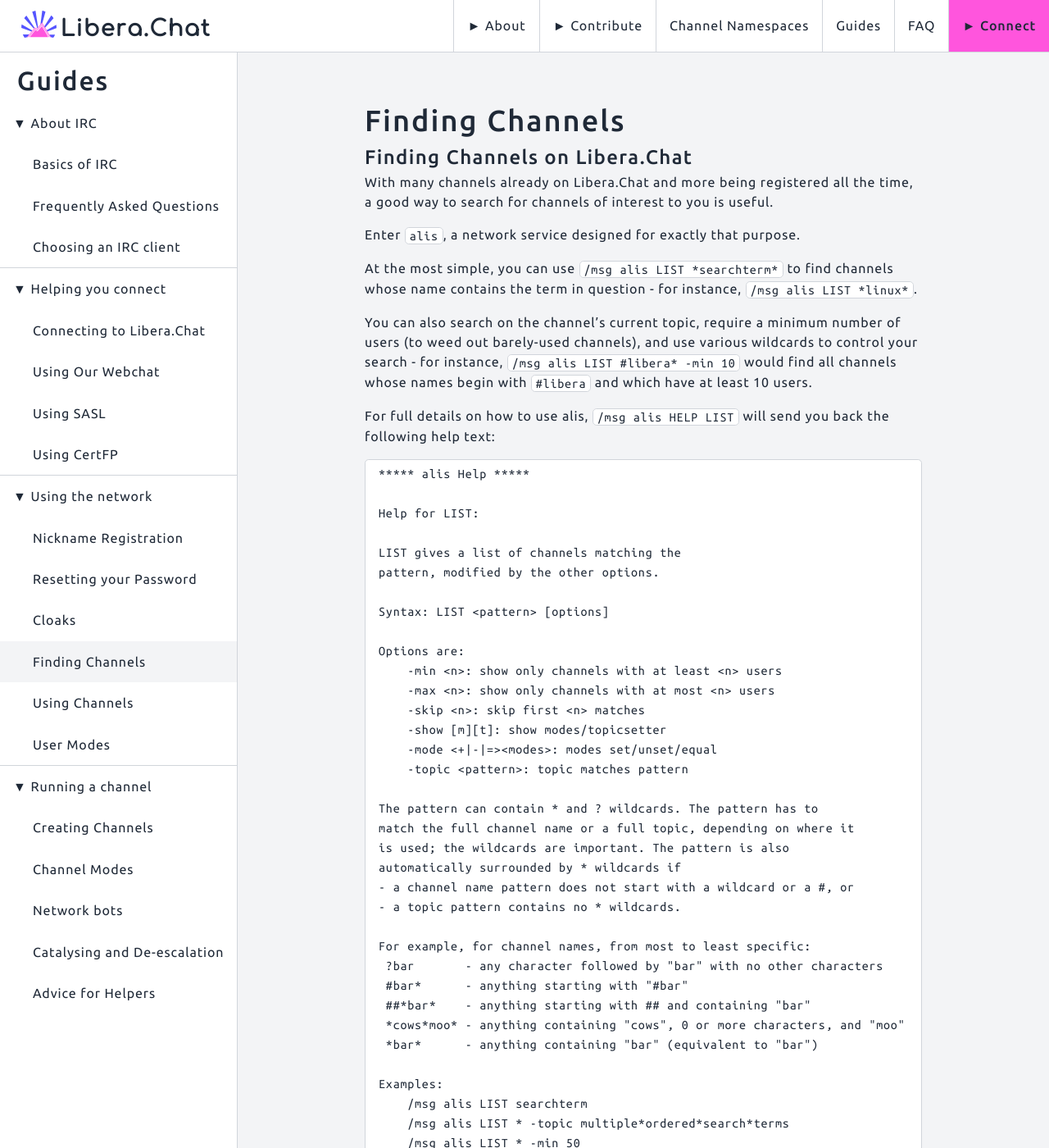
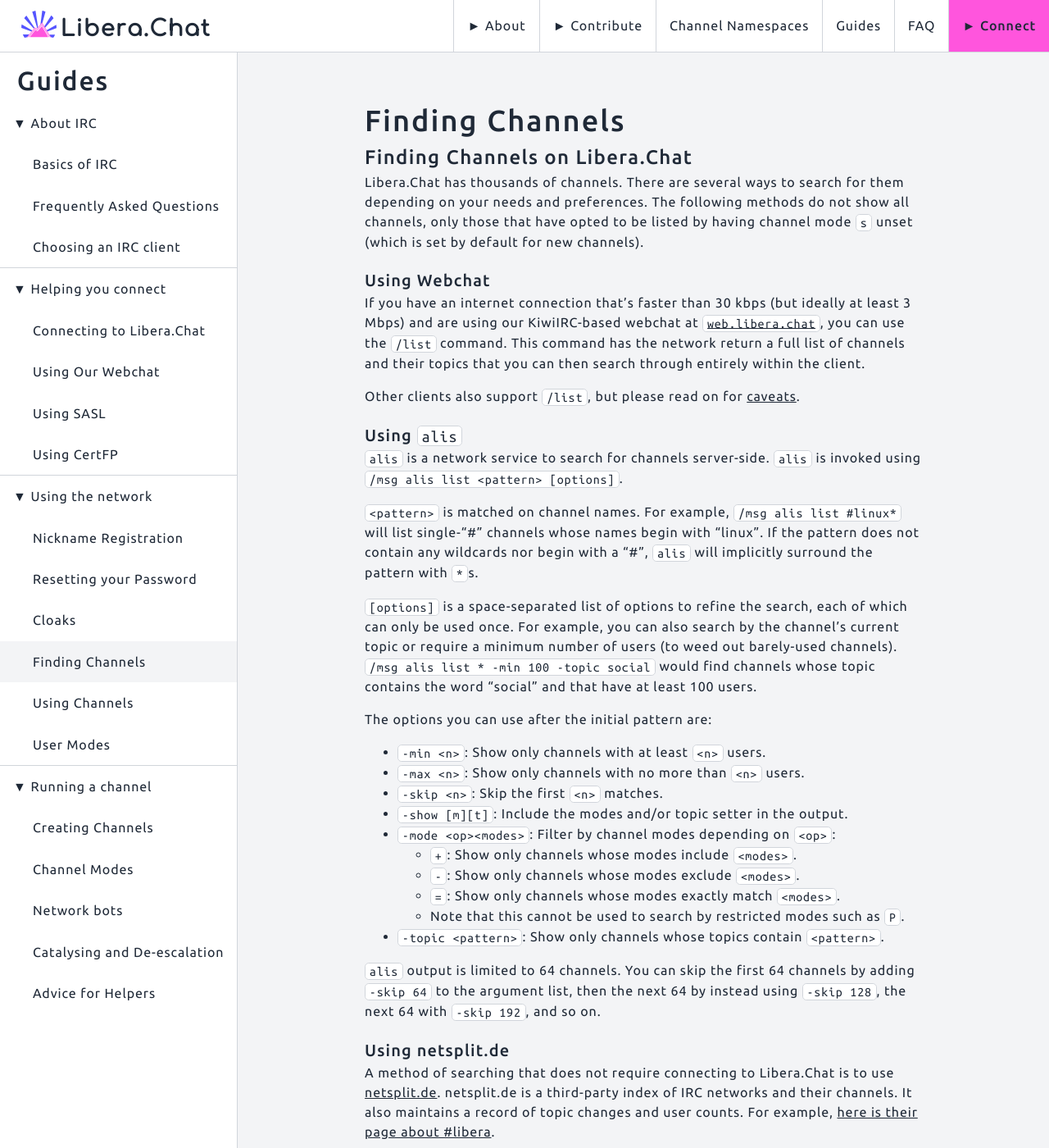
Before and after one commit to Libera-Chat/libera-chat.github.io, a Jekyll site: the page built from content/_guides/findingchannels.md, in a window 1280 px wide and 1400 px high. Shown: the whole window at 82% size. Built offline with Jekyll 4.4.1, drawn with Linux system fonts in a browser that asks for light colours; some of the changed text lies outside the part shown.

Commit message:
Rewrite the "finding channels" guide (#311)
* Rewrite findingchannels.md

* Apply suggestions from internal staff discussion

* Fixup style issues

The "proper names" lint is a false positive here,
but web.libera.chat is now wrapped in a code block to mitigate that.

* Tidy up the alis section

* Normalize use of "Show only" in alis section

````diff
--- a/content/_guides/findingchannels.md
+++ b/content/_guides/findingchannels.md
@@ -1,72 +1,86 @@
 ---
 title: Finding Channels
 category: using
-credits: web7
 weight: 40
 ---
 
 ## Finding Channels on Libera.Chat
 
-With many channels already on Libera.Chat and more being registered all the
-time, a good way to search for channels of interest to you is useful.
+Libera.Chat has thousands of channels. There are several ways to
+search for them depending on your needs and preferences.
+The following methods do not show all channels,
+only those that have opted to be listed by having channel mode `s` unset
+(which is set by default for new channels).
 
-Enter `alis`, a network service designed for exactly that purpose.
+### Using Webchat
 
-At the most simple, you can use `/msg alis LIST *searchterm*` to find channels
-whose name contains the term in question - for instance,
-`/msg alis LIST *linux*`.
+If you have an internet connection that's faster than 30 kbps
+(but ideally at least 3 Mbps) and are using our KiwiIRC-based webchat at
+[`web.libera.chat`](https://web.libera.chat), you can use the `/list` command.
+This command has the network return a full list of channels and their
+topics that you can then search through entirely within the client.
 
-You can also search on the channel's current topic, require a minimum number of
-users (to weed out barely-used channels), and use various wildcards to control
-your search - for instance, `/msg alis LIST #libera* -min 10` would find all
-channels whose names begin with `#libera` and which have at least 10 users.
+Other clients also support `/list`, but please read on for
+[caveats](#using-other-irc-clients).
 
-For full details on how to use alis, `/msg alis HELP LIST` will send you back
-the following help text:
+### Using `alis`
 
-```irc
-***** alis Help *****
+`alis` is a network service to search for channels server-side.
+`alis` is invoked using `/msg alis list <pattern> [options]`.
 
-Help for LIST:
+`<pattern>` is matched on channel names.
+For example, `/msg alis list #linux*` will list single-"#" channels whose
+names begin with "linux". If the pattern does not contain any wildcards
+nor begin with a "#", `alis` will implicitly surround the pattern with `*`s.
 
-LIST gives a list of channels matching the
-pattern, modified by the other options.
+`[options]` is a space-separated list of options to refine the search,
+each of which can only be used once.
+For example, you can also search by the channel's current topic or
+require a minimum number of users (to weed out barely-used channels).
+`/msg alis list * -min 100 -topic social` would find channels whose
+topic contains the word "social" and that have at least 100 users.
 
-Syntax: LIST <pattern> [options]
+The options you can use after the initial pattern are:
 
-Options are:
-    -min <n>: show only channels with at least <n> users
-    -max <n>: show only channels with at most <n> users
-    -skip <n>: skip first <n> matches
-    -show [m][t]: show modes/topicsetter
-    -mode <+|-|=><modes>: modes set/unset/equal
-    -topic <pattern>: topic matches pattern
+- `-min <n>`: Show only channels with at least `<n>` users.
+- `-max <n>`: Show only channels with no more than `<n>` users.
+- `-skip <n>`: Skip the first `<n>` matches.
+- `-show [m][t]`: Include the modes and/or topic setter in the output.
+- `-mode <op><modes>`: Filter by channel modes depending on `<op>`:
+  - `+`: Show only channels whose modes include `<modes>`.
+  - `-`: Show only channels whose modes exclude `<modes>`.
+  - `=`: Show only channels whose modes exactly match `<modes>`.
+  - Note that this cannot be used to search by restricted modes such as `P`.
+- `-topic <pattern>`: Show only channels whose topics contain `<pattern>`.
 
-The pattern can contain * and ? wildcards. The pattern has to
-match the full channel name or a full topic, depending on where it
-is used; the wildcards are important. The pattern is also
-automatically surrounded by * wildcards if
-- a channel name pattern does not start with a wildcard or a #, or
-- a topic pattern contains no * wildcards.
+`alis` output is limited to 64 channels. You can skip the first 64 channels by
+adding `-skip 64` to the argument list, then the next 64 by instead using
+`-skip 128`, the next 64 with `-skip 192`, and so on.
 
-For example, for channel names, from most to least specific:
- ?bar       - any character followed by "bar" with no other characters
- #bar*      - anything starting with "#bar"
- ##*bar*    - anything starting with ## and containing "bar"
- *cows*moo* - anything containing "cows", 0 or more characters, and "moo"
- *bar*      - anything containing "bar" (equivalent to "bar")
+### Using netsplit.de
 
-Examples:
-    /msg alis LIST searchterm
-    /msg alis LIST * -topic multiple*ordered*search*terms
-    /msg alis LIST * -min 50
-    /msg alis LIST #foo*
-    /msg alis LIST #foo* -mode =n
-    /msg alis LIST *freetopic* -mode -t -show mt
-    /msg alis LIST ##nocolors* -mode +c -show t
+A method of searching that does not require connecting to Libera.Chat is to
+use [netsplit.de](https://netsplit.de/channels/?net=libera.chat).
+netsplit.de is a third-party index of IRC networks and their channels.
+It also maintains a record of topic changes and user counts.
+For example, [here is their page about #libera][0].
 
-***** End of Help *****
-```
+[0]: https://netsplit.de/channels/details.php?room=%23libera&net=Libera.Chat
 
-An alternative method to search is to do so via the web, using
-[netsplit.de](https://netsplit.de/channels/?net=libera.chat).
+### Using other IRC clients
+
+`LIST` is a standard IRC command and most clients allow you to use it by
+typing `/list`. How long it takes to fully receive the output from `/list`
+depends on the speed of your internet connection.
+As with webchat, 3Mbps or faster is recommended to load the list quickly.
+
+**There are some caveats to note before using this command:**
+
+- Many clients just dump the output of `LIST` as messages in some buffer.
+If you have a scrollback limit that's less than several tens of thousands of
+lines, this may make `/list` effectively useless.
+- Some clients may become unresponsive while receiving `LIST` output.
+
+A common myth is that you can instantly disconnect yourself using `/list`
+due to your client not keeping up with the output;
+this is true for some IRC server software but is not the case on Libera.
````
